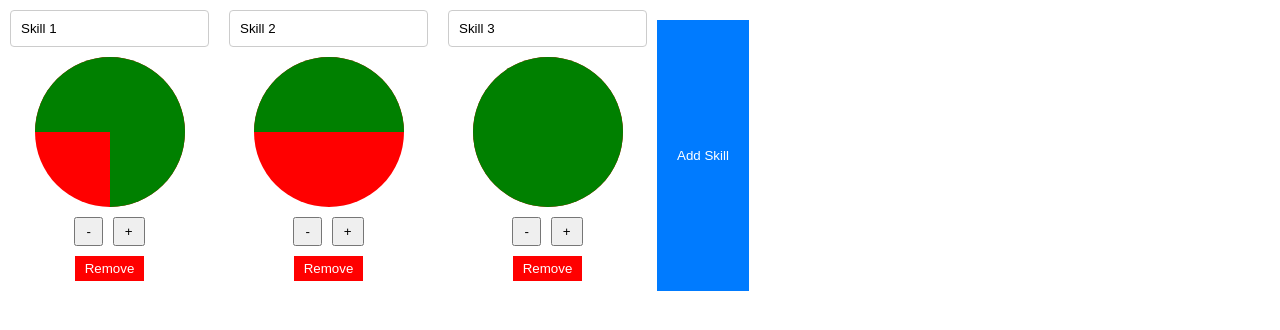
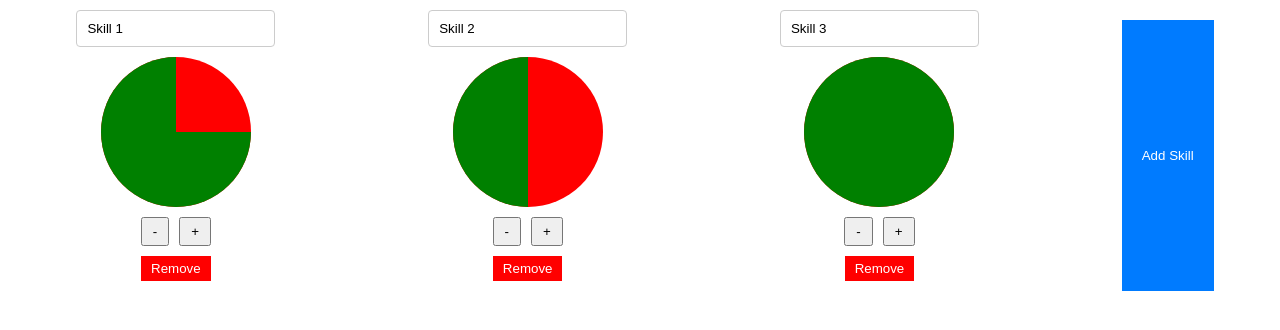
Before and after one commit to DPLekon/SkillMatrix-v0.3, a React (Create React App) app: page / in a window 1280 px wide. Shown: the top 330 px of the page. Built offline with nearby package versions, Linux system fonts and the light colour scheme.

Commit message:
Visual fix

```diff
--- a/src/App.js
+++ b/src/App.js
@@ -123,14 +123,14 @@ const SkillMatrix = () => {
   };
 
   const renderCircleParts = (rating) => {
-    const colors = ['green', 'green', 'green', 'green', ];
+    const colors = ['green', 'green', 'green', 'green'];
     const circleParts = [];
 
     for (let i = rating - 1; i >= 0; i--) {
       const partColor = colors[i];
       const partStyle = {
         backgroundColor: partColor,
-        transform: `rotate(${i * 90}deg)`
+        transform: `rotate(${i * 270}deg)`
       };
       circleParts.push(<div key={i} className="circle-part" style={partStyle} />);
     }
--- a/src/SkillMatrix.css
+++ b/src/SkillMatrix.css
@@ -139,6 +139,7 @@
    .skill-matrix {
     display: flex;
     flex-wrap: wrap;
+    justify-content: space-around;
   }
 
   .skill-circle {
```
